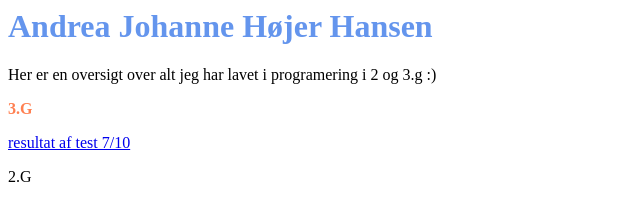
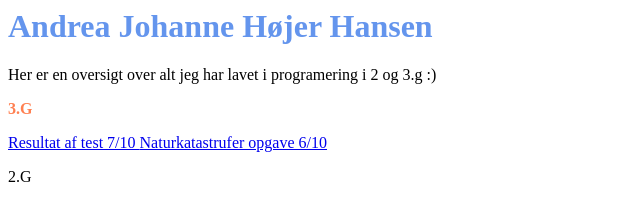
Before and after one commit to andr913g/andr913g.github.io, a plain HTML site: page index.html in a window 1280 px wide. Shown: the whole page, without its empty margins (0-640 px from the left). Drawn offline with Linux system fonts and the light colour scheme.

Commit message:
Update index.html

```diff
--- a/index.html
+++ b/index.html
@@ -3,7 +3,10 @@
   <p> Her er en oversigt over alt jeg har lavet i programering i 2 og 3.g :) </p>
 
   <p style="color:coral;"> <b> 3.G </b></p>
-  <p style="color:coral;"> <a href="https://github.com/andreahojerhansen/test"> resultat af test 7/10 </a>
+  <a href="https://github.com/andreahojerhansen/test"> Resultat af test 7/10 </a>
+  <a href="https://github.com/andreahojerhansen/natur"> Naturkatastrufer opgave 6/10 </a>
+
+
   <p> 2.G </p>
 
 <a href="
```
